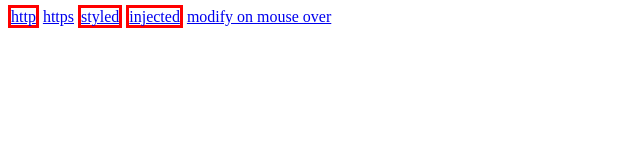
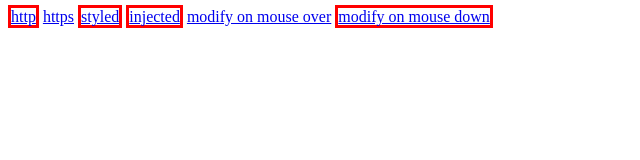
Before and after one commit to l0b0/insecure-links-highlighter, a browser extension: page test/acceptance/index.html in a window 1280 px wide. Shown: the whole page, without its empty margins (0-640 px from the left). Drawn offline with Linux system fonts and the light colour scheme.

Commit message:
Highlight links with on* event handlers
Event handler attribute list from
<https://html.spec.whatwg.org/multipage/webappapis.html#event-handlers-on-elements,-document-objects,-and-window-objects>.
Commented out rather than removed event handlers which it seems are applied
to elements implicitly.

Skipping a unit test because of
<https://github.com/jsdom/jsdom/issues/2157>.

Resolves #44.

```diff
--- a/highlight.js
+++ b/highlight.js
@@ -29,6 +29,90 @@ You should have received a copy of the GNU General Public License along with thi
         externallyHandledProtocols,
         expectedExternallyHandledProtocols
     );
+
+    let eventHandlerAttributes = [
+        'onabort',
+        // 'onafterprint',
+        // 'onauxclick',
+        // 'onbeforeprint',
+        // 'onbeforeunload',
+        'onblur',
+        // 'oncancel',
+        'oncanplay',
+        'oncanplaythrough',
+        'onchange',
+        'onclick',
+        'onclose',
+        'oncontextmenu',
+        // 'oncopy',
+        // 'oncuechange',
+        'oncut',
+        'ondblclick',
+        'ondrag',
+        'ondragend',
+        'ondragenter',
+        'ondragexit',
+        'ondragleave',
+        'ondragover',
+        'ondragstart',
+        'ondrop',
+        'ondurationchange',
+        'onemptied',
+        'onended',
+        'onerror',
+        'onfocus',
+        // 'onhashchange',
+        'oninput',
+        'oninvalid',
+        'onkeydown',
+        'onkeypress',
+        'onkeyup',
+        // 'onlanguagechange',
+        'onload',
+        'onloadeddata',
+        'onloadedmetadata',
+        'onloadend',
+        'onloadstart',
+        // 'onmessage',
+        // 'onmessageerror',
+        'onmousedown',
+        'onmouseenter',
+        'onmouseleave',
+        'onmousemove',
+        'onmouseout',
+        'onmouseover',
+        'onmouseup',
+        // 'onoffline',
+        // 'ononline',
+        // 'onpagehide',
+        // 'onpageshow',
+        'onpaste',
+        'onpause',
+        'onplay',
+        'onplaying',
+        // 'onpopstate',
+        'onprogress',
+        'onratechange',
+        // 'onrejectionhandled',
+        'onreset',
+        'onresize',
+        'onscroll',
+        // 'onsecuritypolicyviolation',
+        'onseeked',
+        'onseeking',
+        'onselect',
+        'onstalled',
+        // 'onstorage',
+        'onsubmit',
+        'onsuspend',
+        'ontimeupdate',
+        'ontoggle',
+        // 'onunhandledrejection',
+        // 'onunload',
+        'onvolumechange',
+        'onwaiting',
+        'onwheel',
+    ];
 
     if (typeof document !== 'undefined') {
         exports.protocol = location.protocol;
@@ -89,6 +173,15 @@ You should have received a copy of the GNU General Public License along with thi
     }
 
     function isInsecureLink(element) {
+        function hasEventHandler(handlerAttribute) {
+            let attribute = element[handlerAttribute];
+            return attribute !== null && attribute !== undefined;
+        }
+
+        if (eventHandlerAttributes.some(hasEventHandler)) {
+            return true;
+        }
+
         return element.hasAttribute('href') && !isSecureURL(element.getAttribute('href'), exports.protocol);
     }
 
--- a/test/acceptance/index.html
+++ b/test/acceptance/index.html
@@ -32,5 +32,7 @@
     });
 </script>
 
+<a href="https://example.org" onmousedown="location='http://example.org'">modify on mouse down</a>
+
 </body>
 </html>
```
Also changed, not shown: test/unit/test.js (+7 -1 lines), manifest.json, 1 other file.
